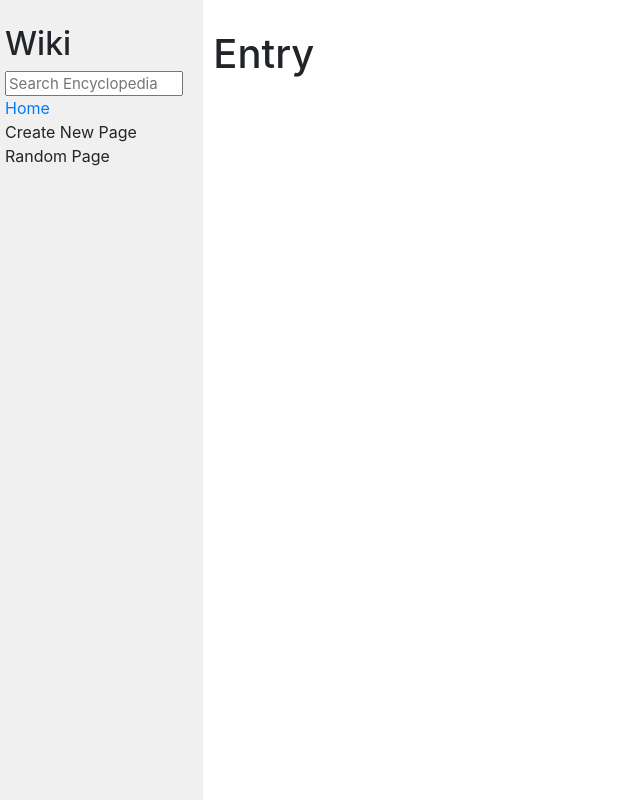
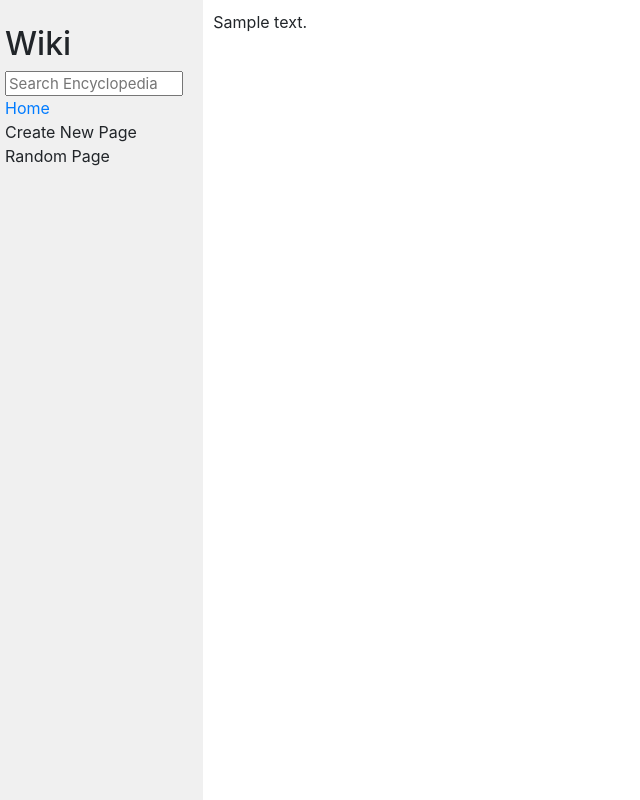
Before and after one commit to bykimus-prime/cs50web-project1-wiki, a Django app: template encyclopedia/templates/encyclopedia/entry.html in a window 1280 px wide. Shown: the whole page, without its empty margins (0-640 px from the left). Run offline with Django 3.2, Linux system fonts and the light colour scheme; the template is opened without the code that fills it: most values are stand-ins (such as "Sample title", 1, 10 or a date in 2020); some libraries are stand-ins or nearby versions.

Commit message:
Pass variables to show the provided content per title in the entry page

```diff
--- a/encyclopedia/templates/encyclopedia/entry.html
+++ b/encyclopedia/templates/encyclopedia/entry.html
@@ -1,12 +1,10 @@
 {% extends "encyclopedia/layout.html" %}
 
 {% block title %}
-   Encyclopedia
+   {{ title }}
 {% endblock %}
 
 {% block body %}
-   <h1>Entry</h1>
-
-   <p></p>
+   {{ content | safe }}
 
 {% endblock %}
--- a/encyclopedia/views.py
+++ b/encyclopedia/views.py
@@ -23,4 +23,7 @@ def entry(request, title):
          "message": "This entry does not exist"
       })
    else:
-      return render(request, "encyclopedia/entry.html")
+      return render(request, "encyclopedia/entry.html", {
+         "title": title,
+         "content": html_content
+      })
```
